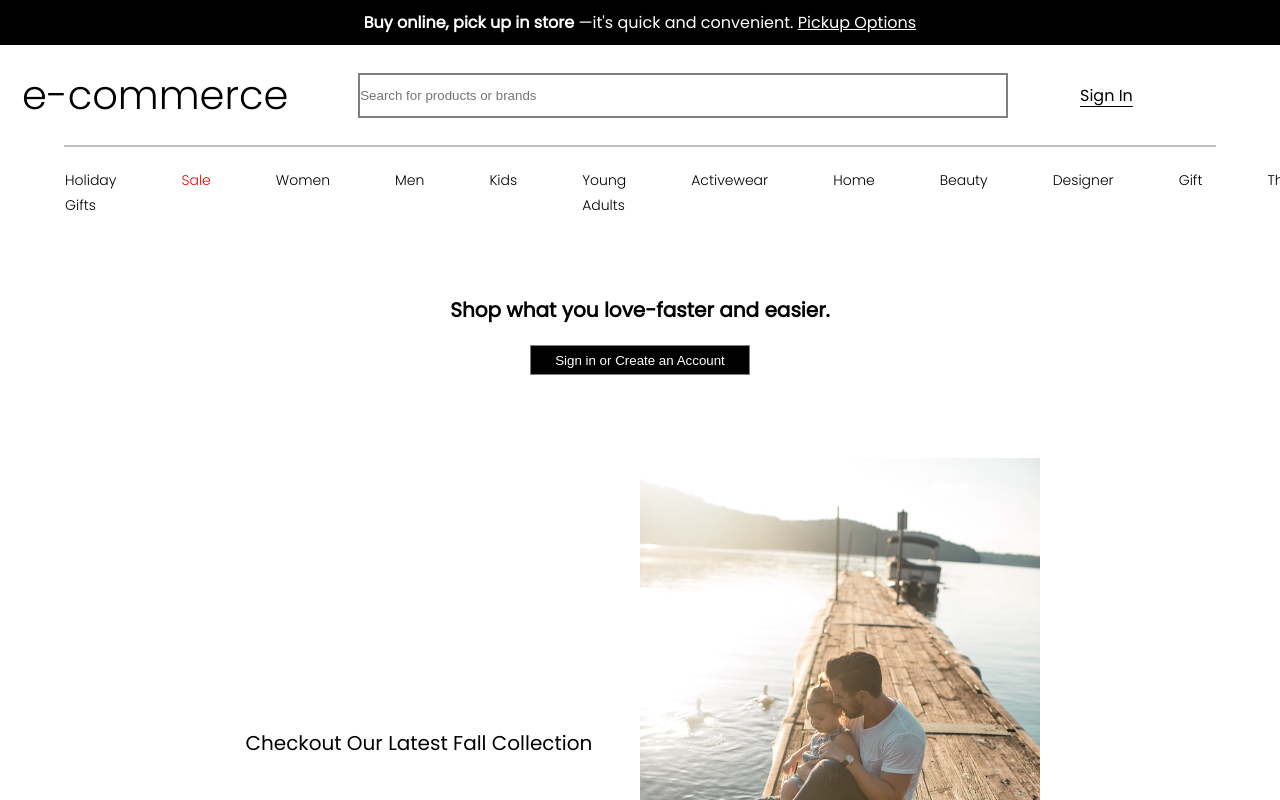
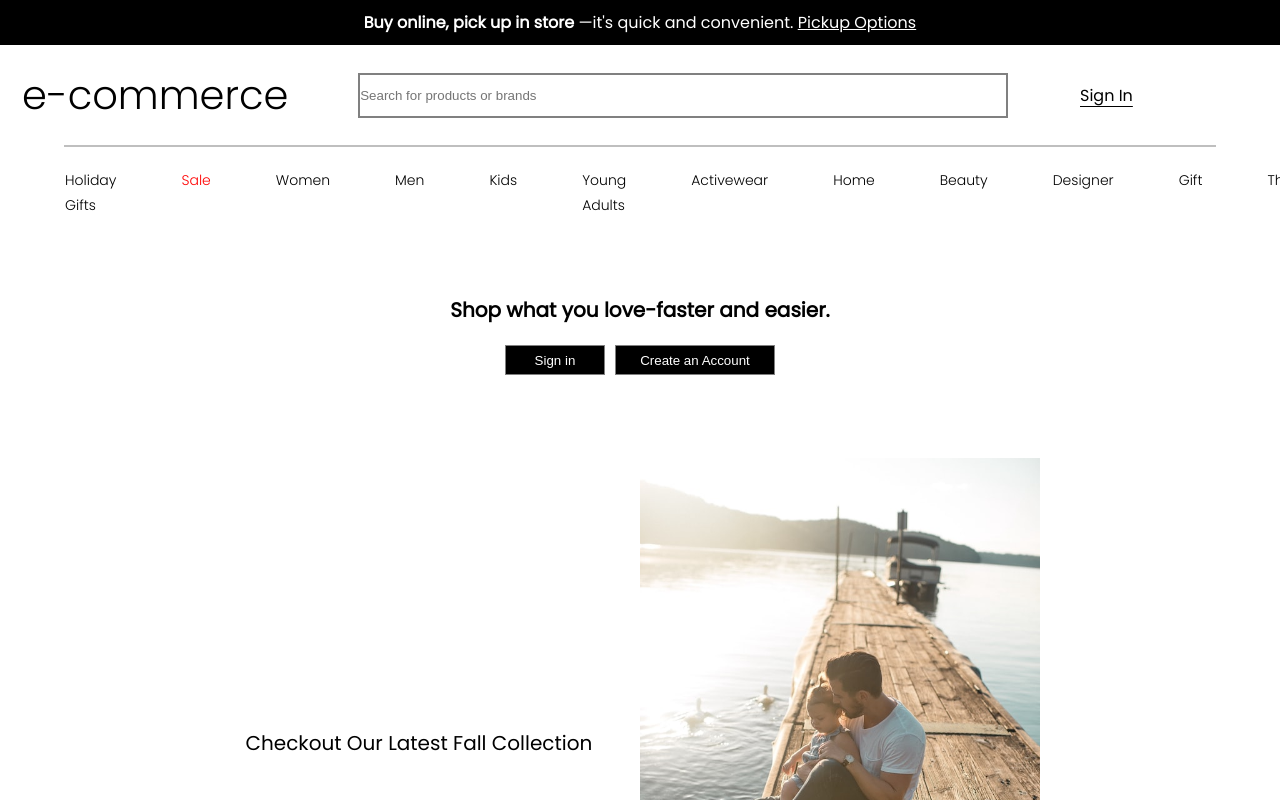
Before and after one commit to mjthedev/e-commerce-webapp, a React (Create React App) app: page / in a window 1280 px wide. Shown: the top 800 px of the page. Built offline with nearby package versions, Linux system fonts and the light colour scheme.

Commit message:
modified header component

```diff
--- a/src/components/Header.jsx
+++ b/src/components/Header.jsx
@@ -12,7 +12,8 @@ const Header = () => {
             <p>Shop what you love-faster and easier.</p>
         </div>
         <div className="header--signin-createacc-button">
-        <Link to={"/SignIn"} ><button className="header--signin-createacc-button-item" style={{width: 220, height: 30}}>Sign in or Create an Account</button></Link>
+        <Link to={"/SignIn"} ><button className="header--signin-createacc-button-item" style={{width: 100, height: 30}}>Sign in</button></Link>
+        <Link to={"/Create"} ><button className="header--signin-createacc-button-item" style={{width: 160 , height: 30}}>Create an Account</button></Link>
         </div>
     </div>
     </>
--- a/src/components/pageComponents/Account/createAccount/section/sectionA.jsx
+++ b/src/components/pageComponents/Account/createAccount/section/sectionA.jsx
@@ -7,11 +7,9 @@ const SectionA = () => {
   return (
     <div className='createacc--container'>
       <div className='createacc--container--child'>
-        <h1 className='createacc--header'>Create Account</h1>
-        <p className='createacc--text'>Check out faster</p>
-        <p className='createacc--text'>Track orders easily</p>
+        <h1 className='createacc--header'>Create an Account</h1>
         <p className='createacc--text'>*Required</p>
-        <form action='http://localhost:9000/addaccount' method='POST'>
+        <form action='http://68.183.143.190:9000/addaccount' method='POST'>
           <label className='CA--label'>*First name</label>
           <input name='firstname' />
           <label className='CA--label'>*Last name</label>
--- a/src/css/header.css
+++ b/src/css/header.css
@@ -15,16 +15,17 @@
 }
 
 .header--signin-createacc-content {
-    display: grid;
-    align-items: end;
+    display: flex;
+    align-items: flex-end;
     justify-content: center;
     font-size: 20px;
     font-weight: bold;
 }
 
 .header--signin-createacc-button {
-    display: grid;
+    display: flex;
     justify-content: center;
+    gap: 10px;
     margin-top: 20px;
 
 }
```
